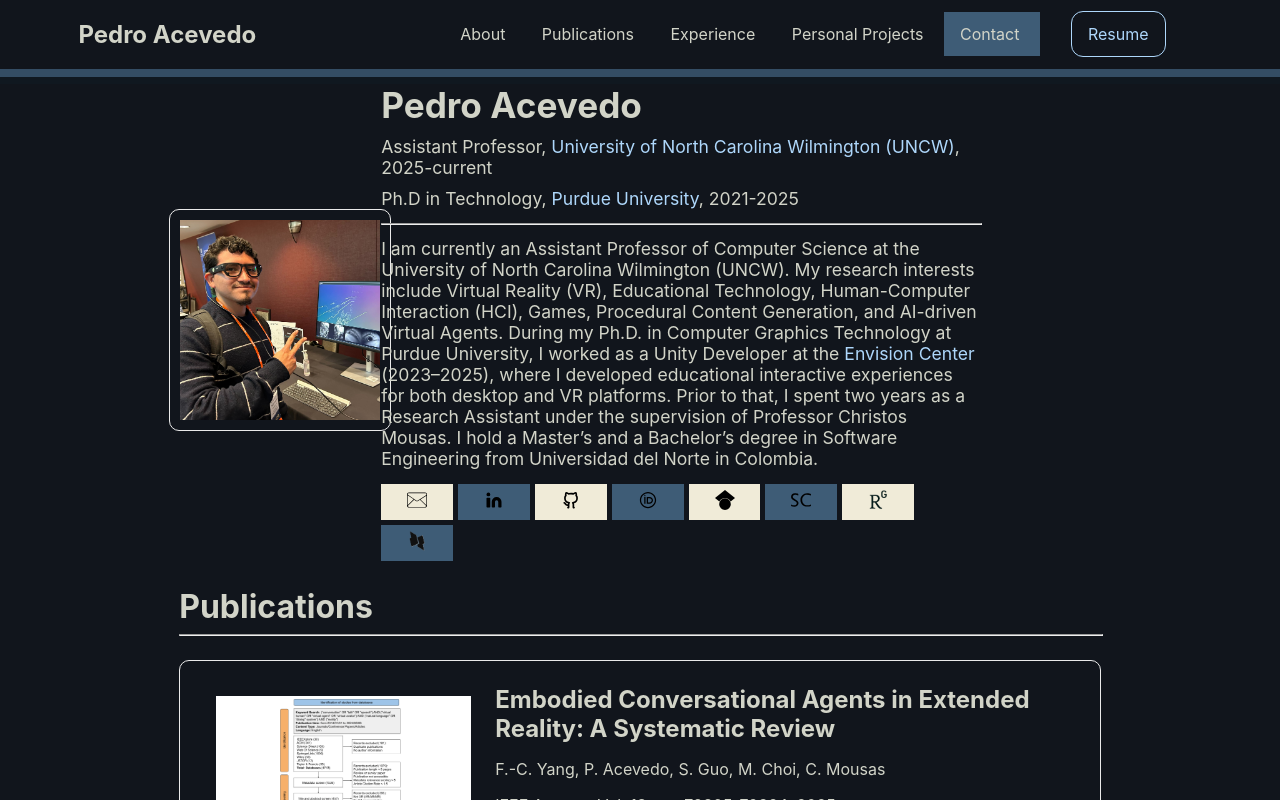
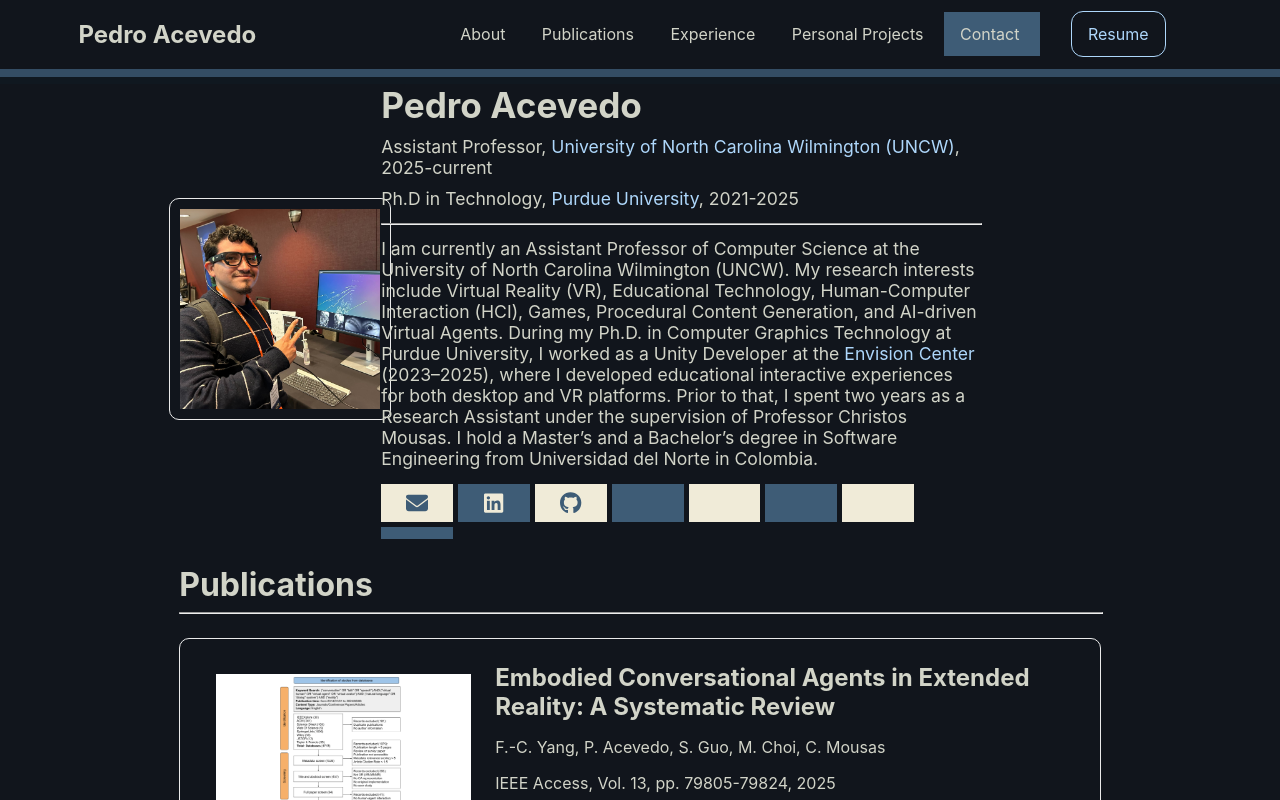
Before and after one commit to PedroAcevedo/my-portafolio, a Next.js app: page / in a window 1280 px wide. Shown: the top 800 px of the page. Built offline with nearby package versions, Linux system fonts and the light colour scheme.

Commit message:
adding icons academics and fontawesome

```diff
--- a/components/Intro/Social/Social.js
+++ b/components/Intro/Social/Social.js
@@ -1,6 +1,8 @@
 import Image from "next/image";
 import styled from "styled-components";
 import SocialStyles from './Social.styles';
+import 'academicons';
+import { FontAwesomeIcon } from '@fortawesome/react-fontawesome'
 
 const Wrapper = styled.div`${SocialStyles.wrapper}`;
 const InfiniteDiv = styled.div`${SocialStyles.infiniteDiv}`;
@@ -9,40 +11,38 @@
 const Media = styled.li`${SocialStyles.media}`;
 const Link = styled.a`${SocialStyles.link}`;
 
-const iconSize = 20;
-
 const Social = () => {
     return (
         <Wrapper>
             <SocialList>
                 <Media>
-                    <Link href="mailto:pedrodavidacevedo@live.com" target="_blank"><Image src="/email-svgrepo-com.svg" alt="item bullet" width={iconSize} height={iconSize} /></Link>
+                    <Link href="mailto:pedrodavidacevedo@live.com" target="_blank"><FontAwesomeIcon icon={['fa','envelope']} /></Link>
                 </Media>
                 <Media>
-                    <Link href="https://www.linkedin.com/in/pedroacevedo242497/" target="_blank"><Image src="/linkedin-svgrepo-com.svg" alt="item bullet" width={iconSize} height={iconSize} /></Link>
+                    <Link href="https://www.linkedin.com/in/pedroacevedo242497/" target="_blank"><FontAwesomeIcon icon={['fa-brands','linkedin']} /></Link>
                 </Media>
                 <Media>
-                    <Link href="https://github.com/PedroAcevedo" target="_blank"><Image src="/github-svgrepo-com.svg" alt="item bullet" width={iconSize} height={iconSize} /></Link>
+                    <Link href="https://github.com/PedroAcevedo" target="_blank"><FontAwesomeIcon icon={['fa-brands','github']} /></Link>
                 </Media>
                 <Media>
                     <Link href="https://orcid.org/0000-0003-0814-7675" target="_blank">
-                        <Image src="/orcid-svgrepo-com.svg" alt="item bullet" width={iconSize} height={iconSize} /></Link>
+                        <span><i className={"ai ai-orcid"}></i></span></Link>
                 </Media>
                 <Media>
                     <Link href="https://scholar.google.com/citations?user=vv1sb0IAAAAJ&hl" target="_blank">
-                        <Image src="/googlescholar-svgrepo-com.svg" alt="item bullet" width={iconSize} height={iconSize} /></Link>
+                        <span><i className={"ai ai-google-scholar"}></i></span></Link>
                 </Media>
                 <Media>
                     <Link href="https://www.scopus.com/authid/detail.uri?authorId=57224197715" target="_blank">
-                        <Image src="/scopus-svgrepo-com.svg" alt="item bullet" width={iconSize} height={iconSize} /></Link>
+                        <span><i className={"ai ai-scopus"}></i></span></Link>
                 </Media>
                 <Media>
                     <Link href="https://www.researchgate.net/profile/Pedro-Acevedo-4?ev=hdr_xprf" target="_blank">
-                        <Image src="/RG_Logo.02_Black.White.png" alt="item bullet" width={iconSize} height={iconSize} /></Link>
+                        <span><i className={"ai ai-researchgate"}></i></span></Link>
                 </Media>
-                                <Media>
+                <Media>
                     <Link href="https://dblp.org/pid/190/5390-1.html" target="_blank">
-                        <Image src="/dpbl-icon.png" alt="item bullet" width={iconSize} height={iconSize} /></Link>
+                        <span><i className={"ai ai-dblp"}></i></span></Link>
                 </Media>
             </SocialList>
         </Wrapper>
--- a/components/Intro/Social/Social.styles.js
+++ b/components/Intro/Social/Social.styles.js
@@ -47,6 +47,7 @@
    }
   `,
   link: css`
+    font-size: 1.25em;
   @media screen and (max-width: 768px) {
     font-size: 1em;
     width: 60%;
--- a/package.json
+++ b/package.json
@@ -9,6 +9,11 @@
     "lint": "next lint"
   },
   "dependencies": {
+    "@fortawesome/fontawesome-svg-core": "^6.7.2",
+    "@fortawesome/free-brands-svg-icons": "^6.7.2",
+    "@fortawesome/free-solid-svg-icons": "^6.7.2",
+    "@fortawesome/react-fontawesome": "^0.2.2",
+    "academicons": "^1.9.2",
     "next": "12.1.0",
     "react": "17.0.2",
     "react-dom": "17.0.2",
--- a/pages/_app.tsx
+++ b/pages/_app.tsx
@@ -1,4 +1,16 @@
 import '../styles/globals.css'
+import 'academicons';
+import { config as fontawesomeConfig } from '@fortawesome/fontawesome-svg-core';
+import '@fortawesome/fontawesome-svg-core/styles.css';
+import { library } from '@fortawesome/fontawesome-svg-core';
+import { faLinkedin, faGithub } from "@fortawesome/free-brands-svg-icons";
+import { faEnvelope } from '@fortawesome/free-solid-svg-icons';
+
+fontawesomeConfig.autoAddCss = false;
+
+library.add(faLinkedin, faEnvelope, faGithub); // Add icons to the library
+
+
 import type { AppProps } from 'next/app'
 
 function MyApp({ Component, pageProps }: AppProps) {
```
Also changed, not shown: pages/index.tsx (line endings or trailing spaces), 2 other files (tests, documents, lock files or other folders).
